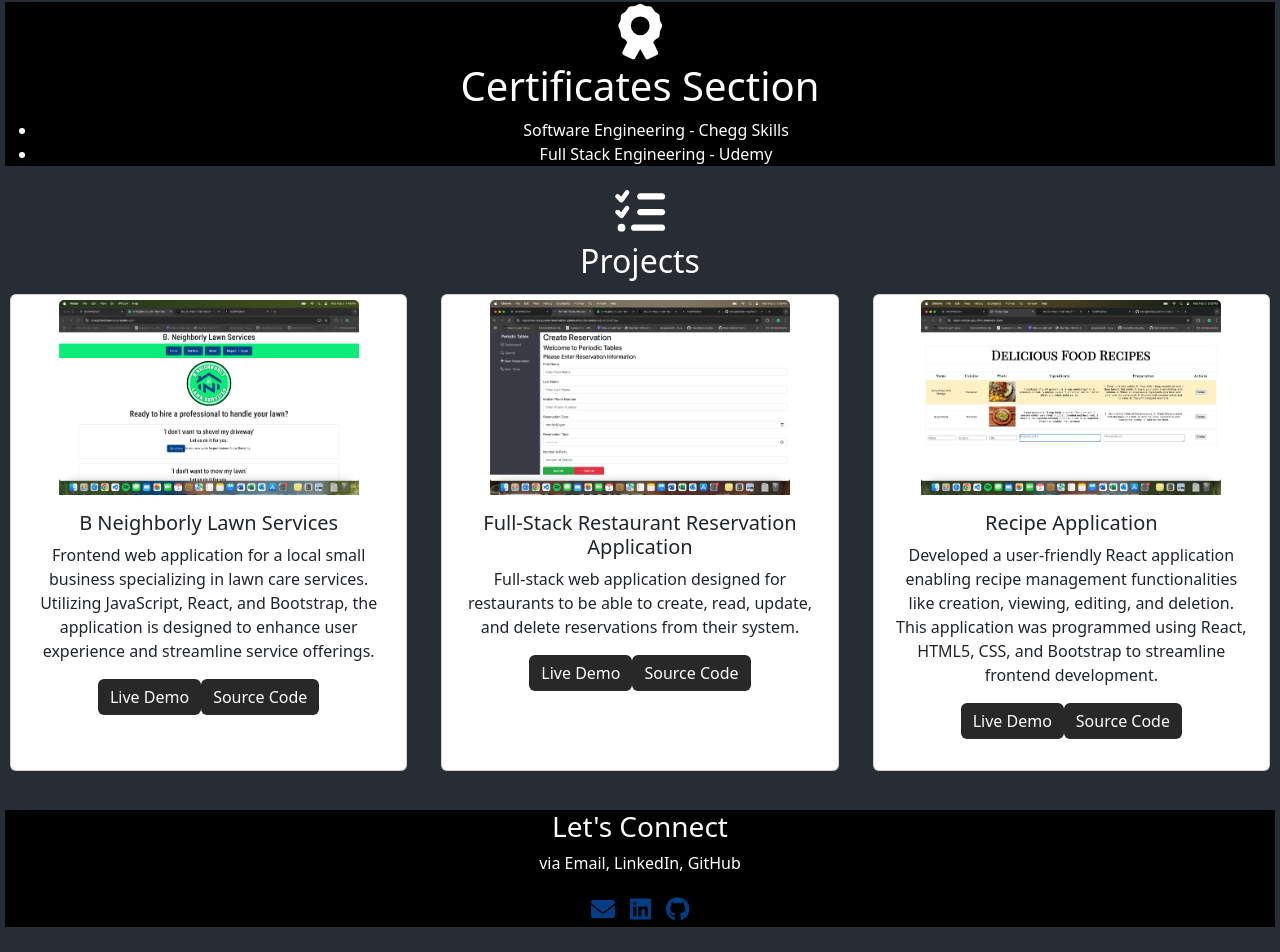
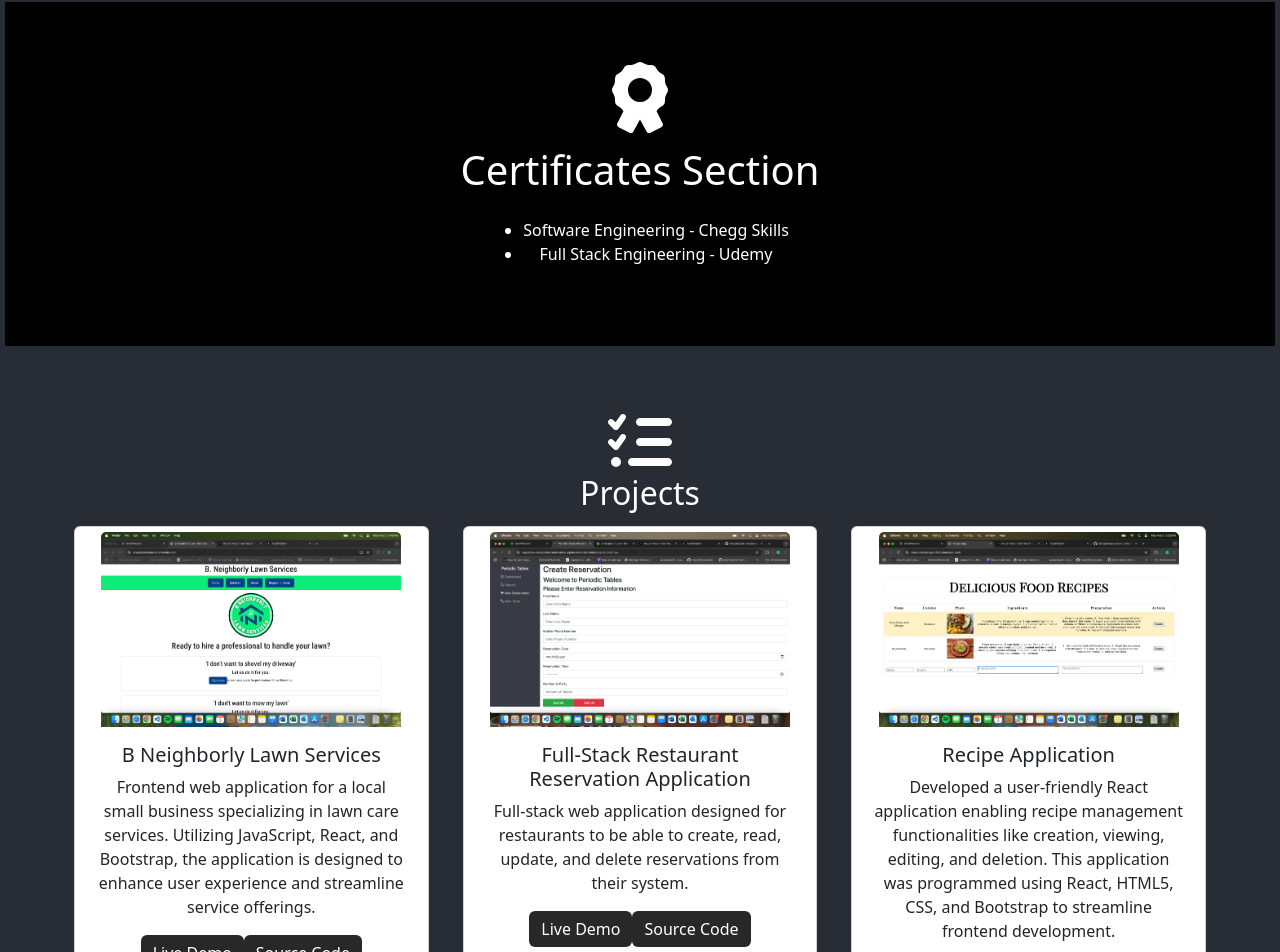
Before and after one commit to bneighbs6/softdev-portfolio, a React (Create React App) app: page / in a window 1280 px wide. Shown: the part 1112-2064 px from the top of the page. Built offline with nearby package versions, Linux system fonts and the light colour scheme.

Commit message:
Make spacing and icon size universal for app

```diff
--- a/src/components/Certificate/Certificates.css
+++ b/src/components/Certificate/Certificates.css
@@ -1,11 +1,17 @@
 /* Certificates CSS */
 
 #certificates {
+  display: flex;
+  flex-direction: column;
+  align-items: center;
+  text-align: center;
+  padding: 2rem;
+  gap: 1rem; /* spaces between icon, h3, h5 */
     background-color: black;
   }
 
 .certificate-icon {
-  align-self: center;
-  font-size: 50px;
-  margin: 5px;
+  font-size: 4rem; /* adjust size as needed */
+  display: block;
+  margin: 0 auto 0 auto; /* centers and adds space below */
 }
--- a/src/components/Connect/Connect.css
+++ b/src/components/Connect/Connect.css
@@ -1,7 +1,13 @@
 /* Let's Connect CSS */
 
 #connect {
-    background-color: black;
+  display: flex;
+  flex-direction: column;
+  align-items: center;
+  text-align: center;
+  padding: 2rem;
+  gap: 1rem; /* spaces between icon, h3, h5 */
+  background-color: black;
   }
 
   .connect-container {
@@ -17,11 +23,13 @@
   }
 
   .connect-icons a {
-    font-size: 24px; /* Increase icon size */
-    color: #003f85; /* Default icon color */
-    transition: color 0.3s; /* Smooth color transition */
+    font-size: 4rem; /* adjust size as needed */
+    display: block;
+    margin: 0 auto 0 auto; /* centers and adds space below */
+    color: #003f85;
+    transition: color 0.3s;
   }
 
   .connect-icons a:hover {
-    color: #444; /* Change color on hover */
+    color: #282c34; /* Change color on hover */
   }
--- a/src/components/Projects/Projects.css
+++ b/src/components/Projects/Projects.css
@@ -1,4 +1,12 @@
 /* Projects CSS */
+#projects {
+  display: flex;
+  flex-direction: column;
+  align-items: center;
+  text-align: center;
+  padding: 2rem;
+  gap: 1rem; /* spaces between icon, h3, h5 */
+}
 
 /* Projects Button CSS */
 .projects-btn {
@@ -98,21 +106,21 @@
 }
 
 .rocket-ship {
-  align-self: center;
-  font-size: 50px;
-  margin: 5px;
+  font-size: 4rem; /* adjust size as needed */
+  display: block;
+  margin: 0 auto 0 auto; /* centers and adds space below */
 }
 
 .diagram-project-icon {
-  align-self: center;
-  font-size: 50px;
-  margin: 5px;
+  font-size: 4rem; /* adjust size as needed */
+  display: block;
+  margin: 0 auto 0 auto; /* centers and adds space below */
 }
 
 .list-check {
-  align-self: center;
-  font-size: 50px;
-  margin: 5px;
+  font-size: 4rem; /* adjust size as needed */
+  display: block;
+  margin: 0 auto 0 auto; /* centers and adds space below */
 }
 
 
```
